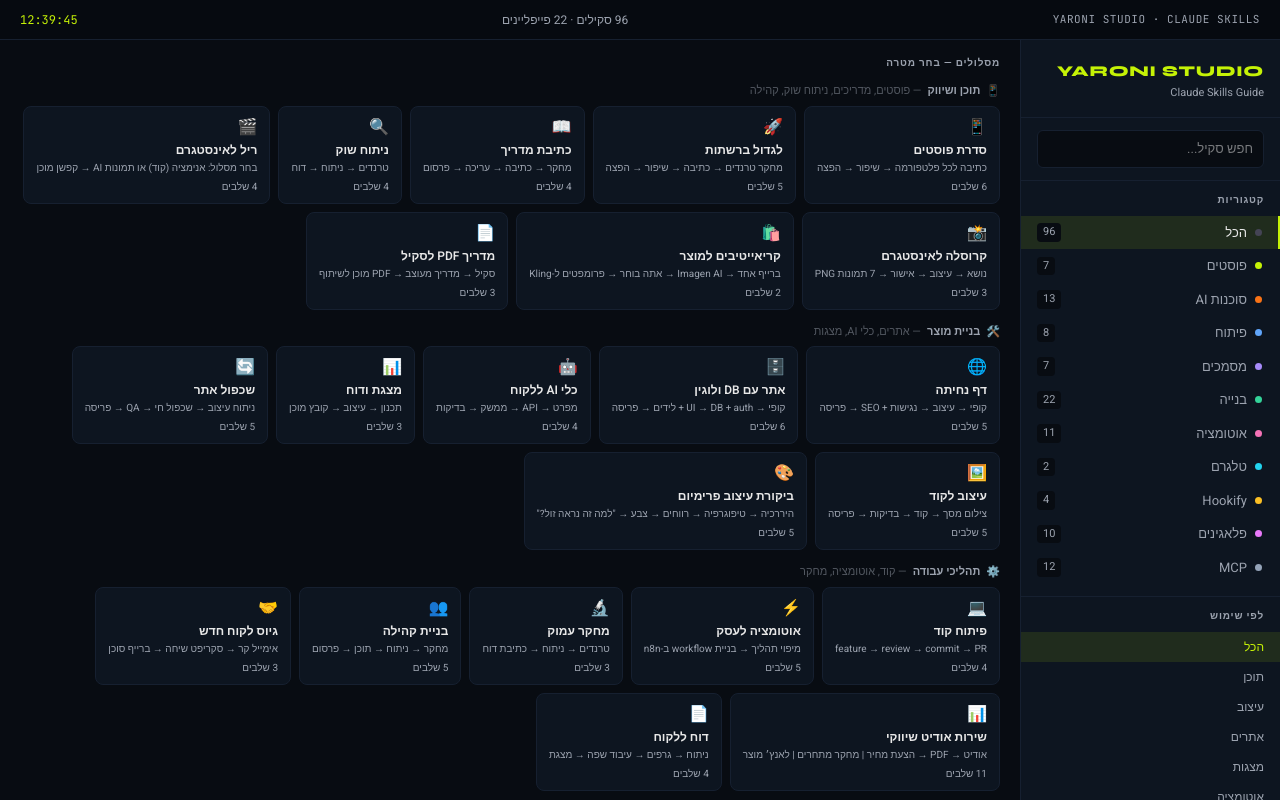
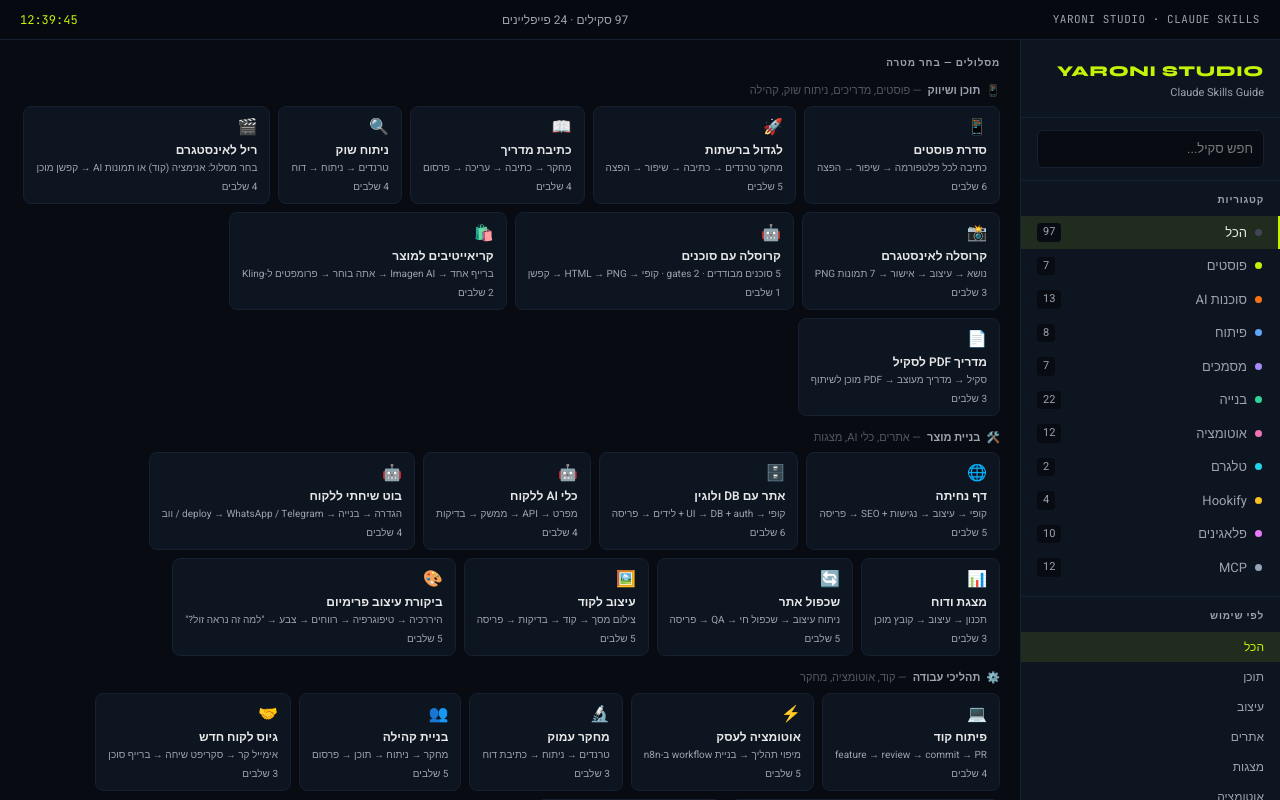
Before and after one commit to aiyaroni/claude-skills-guide, a React (Vite) app: page / in a window 1280 px wide. Built offline with nearby package versions, Linux system fonts and the light colour scheme.

Commit message:
feat: add carousel-agent skill and pipeline
סקיל חדש carousel-agent — 5 סוכנים מבודדים, 2 gates לאישור אנושי.
נוסף לצד carousel הקיים (גיבוי). pipeline נפרד תחת content.

```diff
--- a/src/data/pipelines.js
+++ b/src/data/pipelines.js
@@ -1,5 +1,5 @@
 // AUTO-GENERATED by extract-data.mjs
-// 22 פייפליינים
+// 23 פייפליינים
 export const PIPELINES = [
   {id:'content-sprint',group:'content',name:'סדרת פוסטים',emoji:'📱',
    desc:'כתיבה לכל פלטפורמה → שיפור → הפצה',
@@ -62,6 +62,12 @@ export const PIPELINES = [
      {cmd:'/post:post-instagram',stepLabel:'קפשן + hashtags'}
    ]
   },
+  {id:'carousel-agent-pipeline',group:'content',name:'קרוסלה עם סוכנים',emoji:'🤖',
+   desc:'5 סוכנים מבודדים · 2 gates · קופי → HTML → PNG → קפשן',
+   skills:[
+     {cmd:'carousel-agent',stepLabel:'קופי + אישור + HTML + QA + PNG + קפשן'}
+   ]
+  },
   {id:'product-creative',group:'content',name:'קריאייטיבים למוצר',emoji:'🛍️',
    desc:'ברייף אחד → Imagen AI → אתה בוחר → פרומפטים ל-Kling',
    skills:[
@@ -105,6 +111,15 @@ export const PIPELINES = [
      {cmd:'claude-api',stepLabel:'חיבור Claude API'},
      {cmd:'frontend-design:frontend-design',stepLabel:'עיצוב ממשק'},
      {cmd:'webapp-testing',stepLabel:'בדיקות'}
+   ]
+  },
+  {id:'whatsapp-bot',group:'product',name:'בוט שיחתי ללקוח',emoji:'🤖',
+   desc:'הגדרה → בנייה → deploy → WhatsApp / Telegram / ווב',
+   skills:[
+     {cmd:'business-analyst',stepLabel:'מפרט דרישות'},
+     {cmd:'build-agent',stepLabel:'בניית הבוט'},
+     {cmd:'claude-api',stepLabel:'כיוון Claude'},
+     {cmd:'frontend-design:frontend-design',stepLabel:'ממשק ווב (אופציה)'}
    ]
   },
   {id:'presentation',group:'product',name:'מצגת ודוח',emoji:'📊',
--- a/src/data/skills.js
+++ b/src/data/skills.js
@@ -1861,6 +1861,41 @@ export const SKILLS = [
     "usage": "\"צור לי קרוסלה על [נושא]\""
   },
   {
+    "cmd": "carousel-agent",
+    "cat": "automation",
+    "uc": [
+      "content",
+      "design"
+    ],
+    "triggers": [
+      "carousel agent",
+      "סוכן קרוסלה",
+      "צור קרוסלה עם הסוכן",
+      "multi-agent carousel",
+      "קרוסלה עם בידוד",
+      "קרוסלה עם סוכנים",
+      "pipeline קרוסלה",
+      "יצירת קרוסלה אוטומטית"
+    ],
+    "desc": "יוצר קרוסלה אינסטגרם עם בידוד קוגנטיבי אמיתי — 5 סוכנים מבודדים, 2 gates לאישור אנושי",
+    "detail": "גרסה מתקדמת של קרוסלה — כל שלב מתבצע על ידי סוכן נפרד שלא יודע מה קרה לפניו. כתיבת קופי, ניקוי שפה, בניית HTML, בדיקת QA וכתיבת קפשן — כל אחד מבודד.\n\n⚠️ חשוב: לפני הפעלה הסוכן קורא את voice-reference.md כדי להטמיע את הקול של ירוני בסוכני התוכן והקפשן.\n\nמתי carousel-agent ולא carousel?\n• carousel — סקיל רגיל, Claude כותב הכל בהקשר אחד\n• carousel-agent — 5 סוכנים מבודדים, אישור קופי לפני בנייה, QA אוטומטי\n\nמה הפייפליין עושה:\n• סוכן content — כותב קופי 7 שקפים לפי voice-reference (לא יודע על HTML)\n• Gate 1 — מציג קופי, ממתין לאישורך לפני המשך\n• סוכן humanizer — מנקה AI-patterns מהקופי (לא יודע על הנושא)\n• סוכן html — בונה HTML מהתבנית (לא יודע על הקופי המקורי)\n• סוכן qa — בודק 10 פרמטרים ומחזיר PASS/FAIL (לא יודע מה קרה לפניו)\n• Gate 2 — פותח דפדפן, ממתין לאישור לפני ייצוא\n• Bash export — Playwright מצלם 7 PNG בדיוק 1080x1080\n• סוכן caption — כותב קפשן מוכן לאינסטגרם לפי voice-reference\n\nדוגמאות:\n• carousel agent MCPs\n• סוכן קרוסלה — Claude Code ו-hooks\n• carousel agent productivity tools for creators\n• סוכן קרוסלה — יתרון לא הוגן עם AI\n• carousel agent n8n automations\n\nמה מקבלים:\n• קובץ HTML + 7 תמונות PNG 1080x1080 + קפשן מוכן לאינסטגרם",
+    "steps": [
+      {
+        "t": "כתוב את הטריגר + הנושא:",
+        "c": "carousel agent [נושא]"
+      },
+      {
+        "t": "Gate 1: Claude מציג קופי 7 שקפים — אשר או ערוך",
+        "c": "כן"
+      },
+      {
+        "t": "Gate 2: Claude פותח דפדפן — אשר ייצוא PNG",
+        "c": "כן"
+      }
+    ],
+    "usage": "\"carousel agent [נושא]\""
+  },
+  {
     "cmd": "remotion-best-practices",
     "cat": "build",
     "uc": [
```
